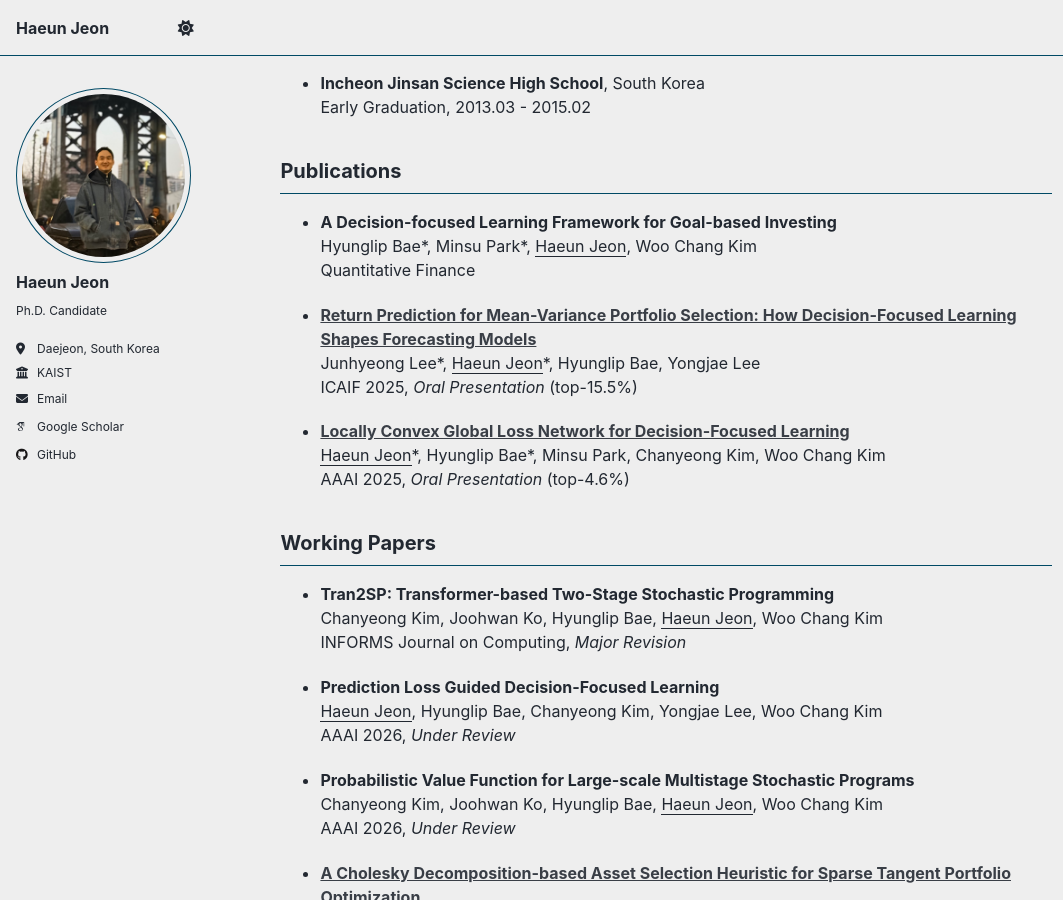
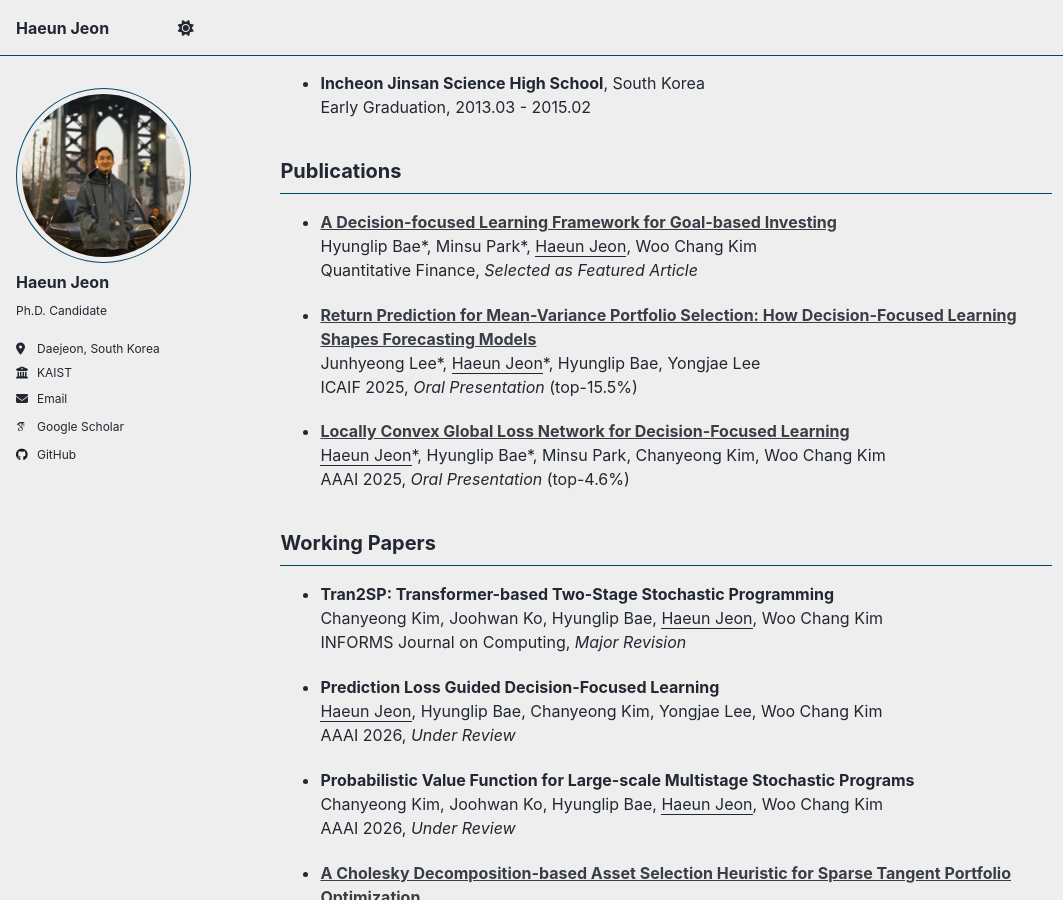
Before and after one commit to HESEDaniel/hesedaniel.github.io, a Jekyll site: the page built from _pages/about.md, in a window 1280 px wide and 900 px high, scrolled down 423 px. Shown: the whole window, without its empty margins (0-1063 px from the left). Built offline with Jekyll 4.4.1, drawn with Linux system fonts in a browser that asks for light colours; some web fonts are replaced; a script that is not in the unit is left out.

Commit message:
add featured

```diff
--- a/_pages/about.md
+++ b/_pages/about.md
@@ -28,9 +28,9 @@ Early Graduation, 2013.03 - 2015.02
 
 Publications
 -----
-- **A Decision-focused Learning Framework for Goal-based Investing**\\
+- [**A Decision-focused Learning Framework for Goal-based Investing**](https://www.tandfonline.com/doi/full/10.1080/14697688.2025.2596917)\\
 Hyunglip Bae\*, Minsu Park\*, <u>Haeun Jeon</u>, Woo Chang Kim\\
-Quantitative Finance
+Quantitative Finance, *Selected as Featured Article*
 
 - [**Return Prediction for Mean-Variance Portfolio Selection: How Decision-Focused Learning Shapes Forecasting Models**](https://arxiv.org/abs/2409.09684)\\
 Junhyeong Lee\*, <u>Haeun Jeon</u>\*, Hyunglip Bae, Yongjae Lee\\
```
